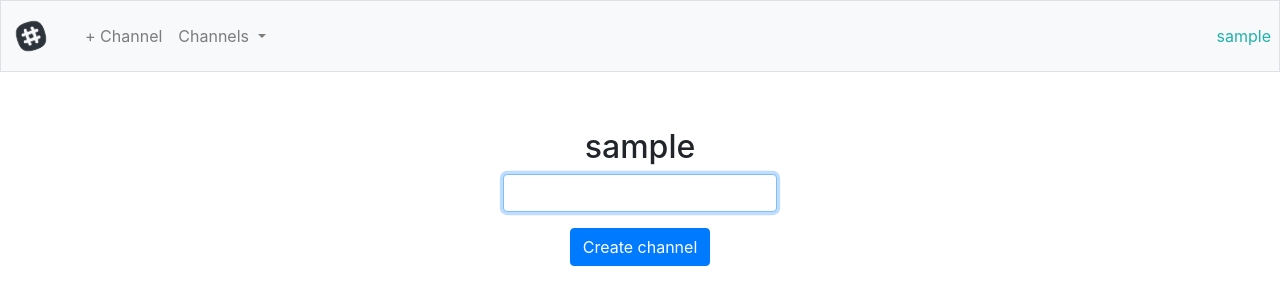
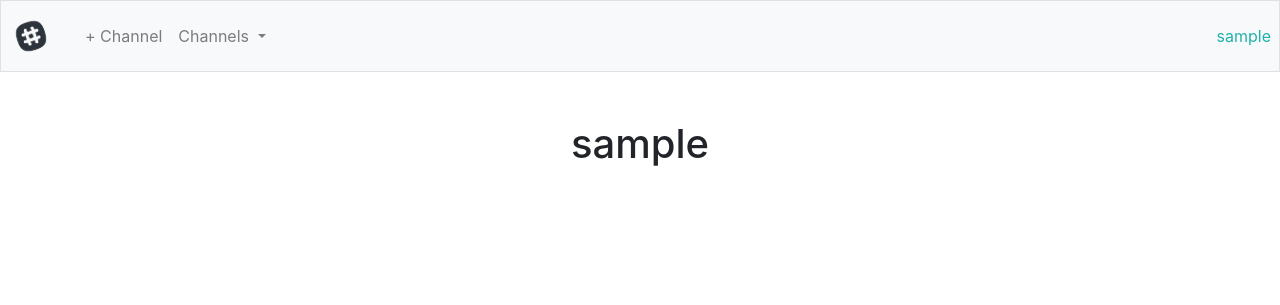
Before and after one commit to marcorichetta/cs50w-project2, a Flask app: page / in a window 1280 px wide. Shown: the top 305 px of the page. Run offline with Flask 2, Linux system fonts and the light colour scheme; the visitor is signed in with stand-in values (Sample User, id 1); some libraries are stand-ins or nearby versions.

Commit message:
Done: User and channel creation, channels list and channel page.

```diff
--- a/application.py
+++ b/application.py
@@ -39,13 +39,36 @@ def signin():
     else:
         return render_template("signin.html")
 
-@app.route("/create", methods=['POST'])
+@app.route("/create", methods=['GET','POST'])
 def create():
+
+    # Get channel name from form
+    newChannel = request.form.get("channel")
 
     if request.method == "POST":
 
-        session["variable"] = request.form.get("channel")
+        if newChannel in channelsCreated:
+            return render_template("error.html", message="that channel already exists!")
 
-        channelsCreated.append(request.form.get("channel"))
+        session["current_channel"] = newChannel
 
-        return render_template("index.html", channels = channelsCreated)
+        # Add channel to global list of channels
+        channelsCreated.append(newChannel)
+
+        return redirect("/channels/" + newChannel)
+        #return render_template("index.html", channels = channelsCreated)
+
+    else:
+
+        return render_template("create.html", channels = channelsCreated)
+
+@app.route("/channels/<channel>", methods=['GET','POST'])
+@login_required
+def channel(channel):
+    """ Show channel page to send and receive messages """
+
+    if request.method == "POST":
+
+        return redirect("/")
+    else:
+        return render_template("channel.html")
--- a/static/style.css
+++ b/static/style.css
@@ -26,26 +26,9 @@ body .navbar
 {
     padding: 0;
 }
-.card-body {
-    text-align: start;
+
+.container-channel {
+    display: grid;
+    grid-template-columns: 150px auto 100px;
+    grid-template-rows: 25rem 100px;
 }
-
-.results-container {
-    display: flex;
-    flex-direction: row;
-    flex-wrap: wrap;
-    justify-content: space-around;
-    align-items: baseline;
-}
-
-.book-container {
-    display: flex;
-    justify-content: center;
-}
-
-.form-border {
-    border-color: #ECDB88;
-    border-style: solid;
-    border-radius: 1rem;
-    padding: 0.5rem;
-}
--- a/templates/index.html
+++ b/templates/index.html
@@ -6,15 +6,8 @@
 
 {% block content %}
 
-    <h1 id=header></h1>
-    <h2>{{ session.username }}</h2>
+    <h1>{{ session.username }}</h1>
 
-    <form action="/create" method="POST">
-        <div class="form-group">
-            <input type="text" class="form-control" id="channel" name="channel" autofocus aria-describedby="userHelp">
-        </div>
-        <button class="btn btn-primary" type="submit">Create channel</button>
-    </form>
 <!--    <script type="text/javascript">
 
         // Check for local storage
--- a/templates/layout.html
+++ b/templates/layout.html
@@ -35,7 +35,7 @@
                     <div class="collapse navbar-collapse" id="navbarNavDropdown">
                       <ul class="navbar-nav mr-auto">
                         <li class="nav-item">
-                          <a class="nav-link" href="#"> + Channel</a>
+                          <a class="nav-link" href="/create"> + Channel</a>
                         </li>
                         <li class="nav-item dropdown">
                           <a class="nav-link dropdown-toggle" href="#" id="navbarDropdownMenuLink" role="button" data-toggle="dropdown" aria-haspopup="true" aria-expanded="false">
@@ -43,7 +43,7 @@
                           </a>
                           <div class="dropdown-menu" aria-labelledby="navbarDropdownMenuLink">
                             {% for channel in channels %}
-                            <a class="dropdown-item" href="#">{{channel}}</a>
+                            <a class="dropdown-item" href="/channels/{{ channel }}">{{ channel }}</a>
                             {% endfor %}
                           </div>
                         </li>
```
Also changed, not shown: templates/channel.html (added, +11 -0 lines), templates/create.html (added, +15 -0 lines), templates/error.html (added, +9 -0 lines), templates/signin.html (+2 -17 lines).
